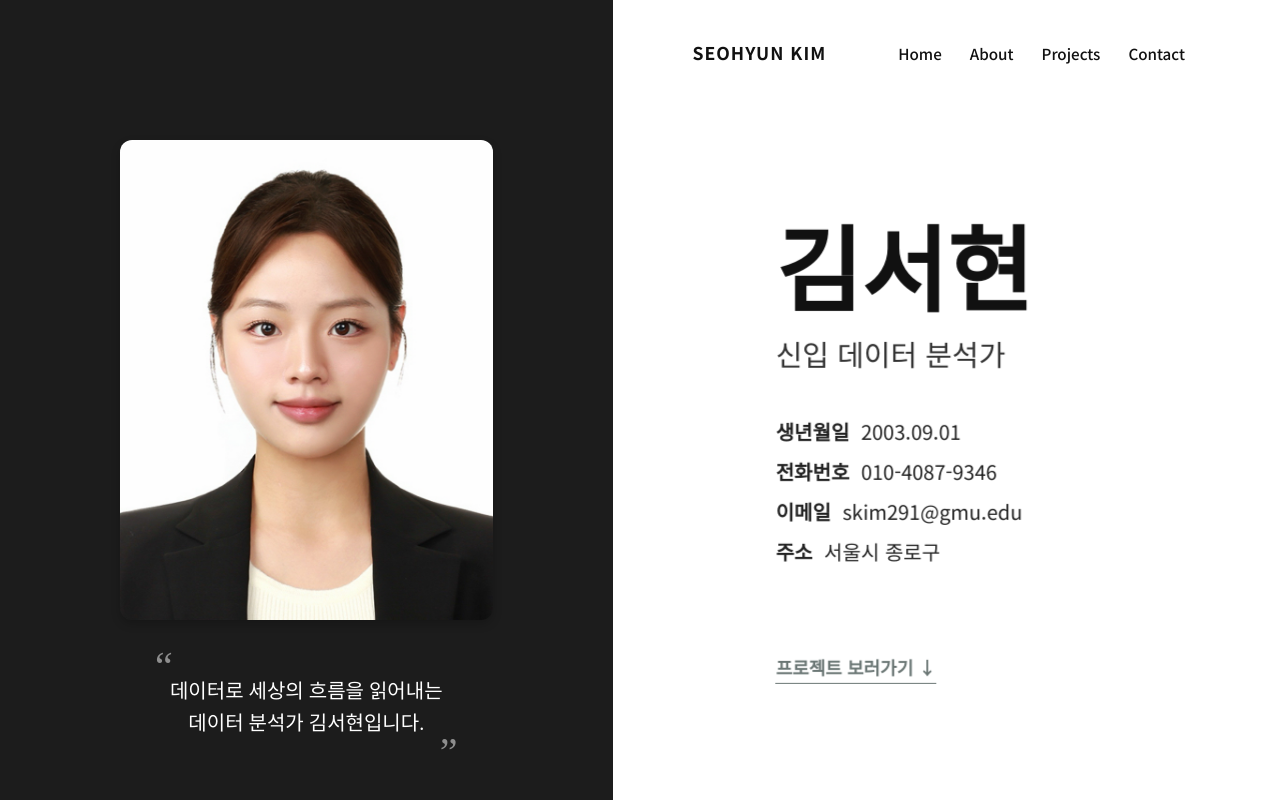
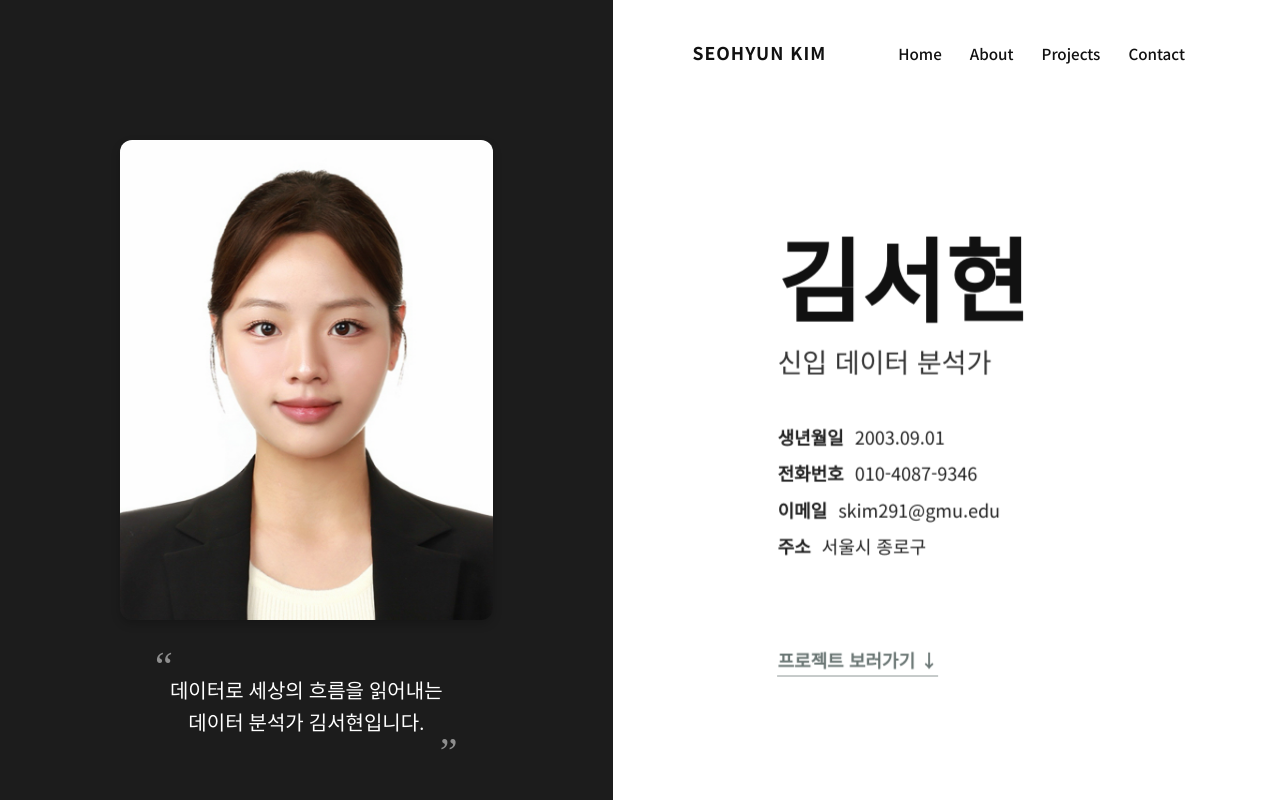
Before and after one commit to skim291/flask_portfolio, a plain HTML site: page frontend/index.html in a window 1280 px wide. Drawn offline with Linux system fonts and the light colour scheme.

Commit message:
font final

```diff
--- a/frontend/static/style.css
+++ b/frontend/static/style.css
@@ -164,7 +164,7 @@ body.fade-out {
 
 /* 이름 */
 .intro h1 {
-  font-size: 93px;
+  font-size: 91px;
   font-weight: 700;
   margin: 0 0 16px 0;
   line-height: 1.1;
@@ -172,7 +172,7 @@ body.fade-out {
 
 /* 직업 */
 .intro h2 {
-  font-size: 29px;
+  font-size: 27px;
   font-weight: 400;
   margin: 0 0 40px 0;
   color: #333;
@@ -180,7 +180,7 @@ body.fade-out {
 
 /* 연락처 정보 */
 .info p {
-  font-size: 20px;
+  font-size: 18px;
   line-height: 1.8;
   margin: 4px 0;
   color: #222;
```
